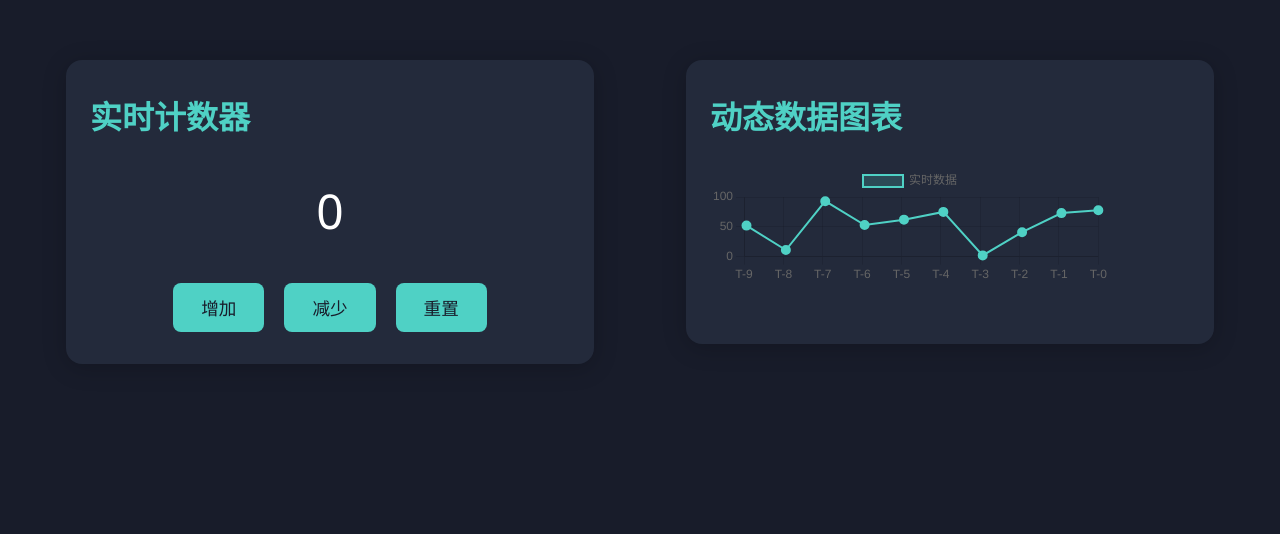
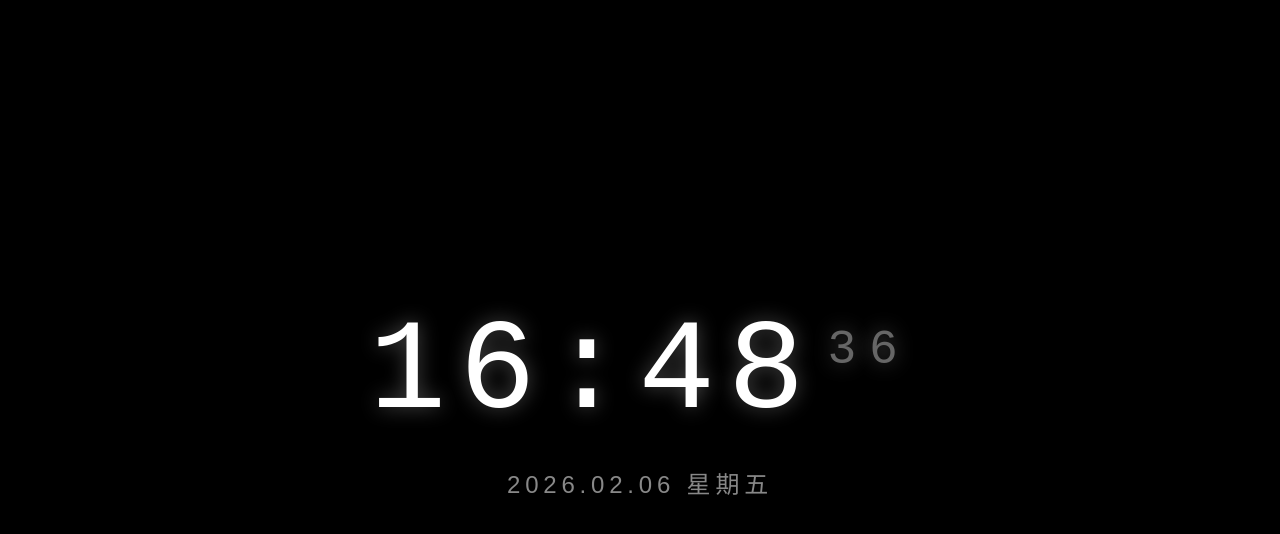
Before and after one commit to Jx138/project-1, a plain HTML site: page index.html in a window 1280 px wide. Drawn offline with nearby package versions, Linux system fonts and the light colour scheme.

Commit message:
时间戳闹钟

```diff
--- a/index.html
+++ b/index.html
@@ -1,151 +1,117 @@
-<!doctype html>
+<!DOCTYPE html>
 <html lang="zh-CN">
 <head>
-    <meta charset="UTF-8" />
-    <title>可交互电子大屏</title>
-    <meta name="viewport" content="width=device-width, initial-scale=1.0" />
+  <meta charset="UTF-8">
+  <title>极简黑白闹钟</title>
+  <meta name="viewport" content="width=device-width, initial-scale=1.0">
   <style>
+    * {
+      margin: 0;
+      padding: 0;
+      box-sizing: border-box;
+    }
+
     body {
-        margin: 0;
-        background: #181c2a;
-        color: #fff;
-        font-family: "Segoe UI", Arial, sans-serif;
+      background: #000;
+      display: flex;
+      justify-content: center;
+      align-items: center;
+      height: 100vh;
+      font-family: 'Arial', sans-serif;
       overflow: hidden;
     }
-      .dashboard {
-        display: flex;
-        flex-wrap: wrap;
-        justify-content: space-around;
-        align-items: flex-start;
-        height: 100vh;
-        padding: 40px 20px;
-        box-sizing: border-box;
+
+    .clock-container {
+      text-align: center;
+      position: relative;
     }
-      .card {
-        background: #232a3b;
-        border-radius: 16px;
-        box-shadow: 0 4px 24px rgba(0, 0, 0, 0.2);
-        margin: 20px;
-        padding: 32px 24px;
-        min-width: 320px;
-        min-height: 220px;
-        flex: 1 1 350px;
-        max-width: 480px;
-        transition: transform 0.2s;
-        cursor: pointer;
+
+    .time-display {
+      font-size: 8rem;
+      font-weight: 300;
+      color: #fff;
+      letter-spacing: 0.1em;
+      font-family: 'Courier New', monospace;
+      text-shadow: 0 0 20px rgba(255, 255, 255, 0.3);
+      transition: all 0.3s ease;
     }
-      .card:hover {
-        transform: scale(1.04);
-        box-shadow: 0 8px 32px rgba(0, 0, 0, 0.3);
+
+    .date-display {
+      font-size: 1.5rem;
+      color: #888;
+      margin-top: 20px;
+      letter-spacing: 0.2em;
+      font-weight: 300;
     }
-      .card h2 {
-        margin-top: 0;
-        font-size: 2em;
-        color: #4fd1c5;
+
+    .seconds {
+      font-size: 3rem;
+      color: #666;
+      margin-left: 10px;
+      vertical-align: super;
     }
-      .counter {
-        font-size: 3em;
-        margin: 40px 0;
-        text-align: center;
-        user-select: none;
+
+    @media (max-width: 768px) {
+      .time-display {
+        font-size: 4rem;
       }
-      .btn-group {
-        display: flex;
-        justify-content: center;
-        gap: 20px;
+      .seconds {
+        font-size: 2rem;
       }
-      .btn {
-        background: #4fd1c5;
-        color: #181c2a;
-        border: none;
-        border-radius: 8px;
-        padding: 12px 28px;
-        font-size: 1.1em;
-        cursor: pointer;
-        transition: background 0.2s;
+      .date-display {
+        font-size: 1.2rem;
       }
-      .btn:hover {
-        background: #38b2ac;
     }
-      @media (max-width: 900px) {
-        .dashboard {
-          flex-direction: column;
-          align-items: center;
-          padding: 20px 5px;
+
+    @media (max-width: 480px) {
+      .time-display {
+        font-size: 3rem;
       }
-        .card {
-          min-width: 90vw;
-          max-width: 98vw;
+      .seconds {
+        font-size: 1.5rem;
+      }
+      .date-display {
+        font-size: 1rem;
       }
     }
   </style>
 </head>
 <body>
-    <div class="dashboard">
-      <div class="card" id="counterCard">
-        <h2>实时计数器</h2>
-        <div class="counter" id="counterValue">0</div>
-        <div class="btn-group">
-          <button class="btn" onclick="changeCounter(1)">增加</button>
-          <button class="btn" onclick="changeCounter(-1)">减少</button>
-          <button class="btn" onclick="resetCounter()">重置</button>
+  <div class="clock-container">
+    <div class="time-display" id="time">
+      <span id="hours">00</span>:<span id="minutes">00</span><span class="seconds" id="seconds">00</span>
     </div>
+    <div class="date-display" id="date"></div>
   </div>
-      <div class="card" id="chartCard">
-        <h2>动态数据图表</h2>
-        <canvas id="myChart" width="400" height="120"></canvas>
-      </div>
-    </div>
-    <script src="https://cdn.jsdelivr.net/npm/chart.js"></script>
   <script>
-      // 计数器逻辑
-      let counter = 0;
-      function updateCounter() {
-        document.getElementById("counterValue").textContent = counter;
+    function updateClock() {
+      // 获取北京时间 (UTC+8)
+      const now = new Date();
+      const utc = now.getTime() + (now.getTimezoneOffset() * 60000);
+      const beijingTime = new Date(utc + (8 * 60 * 60 * 1000));
+
+      // 更新时间
+      const hours = String(beijingTime.getHours()).padStart(2, '0');
+      const minutes = String(beijingTime.getMinutes()).padStart(2, '0');
+      const seconds = String(beijingTime.getSeconds()).padStart(2, '0');
+
+      document.getElementById('hours').textContent = hours;
+      document.getElementById('minutes').textContent = minutes;
+      document.getElementById('seconds').textContent = seconds;
+
+      // 更新日期
+      const year = beijingTime.getFullYear();
+      const month = String(beijingTime.getMonth() + 1).padStart(2, '0');
+      const day = String(beijingTime.getDate()).padStart(2, '0');
+      const weekDays = ['日', '一', '二', '三', '四', '五', '六'];
+      const weekDay = weekDays[beijingTime.getDay()];
+
+      document.getElementById('date').textContent = `${year}.${month}.${day} 星期${weekDay}`;
     }
-      function changeCounter(val) {
-        counter += val;
-        updateCounter();
-      }
-      function resetCounter() {
-        counter = 0;
-        updateCounter();
-      }
-      updateCounter();
 
-      // 动态图表逻辑
-      const ctx = document.getElementById("myChart").getContext("2d");
-      const chartData = {
-        labels: Array.from({ length: 10 }, (_, i) => `T-${9 - i}`),
-        datasets: [
-          {
-            label: "实时数据",
-            data: Array.from({ length: 10 }, () =>
-              Math.floor(Math.random() * 100),
-            ),
-            backgroundColor: "rgba(79,209,197,0.2)",
-            borderColor: "#4fd1c5",
-            borderWidth: 2,
-            pointRadius: 4,
-            pointBackgroundColor: "#4fd1c5",
-          },
-        ],
-      };
-      const myChart = new Chart(ctx, {
-        type: "line",
-        data: chartData,
-        options: {
-          responsive: false,
-          scales: {
-            y: { beginAtZero: true },
-          },
-        },
-      });
-      setInterval(() => {
-        chartData.datasets[0].data.shift();
-        chartData.datasets[0].data.push(Math.floor(Math.random() * 100));
-        myChart.update();
-      }, 1500);
+    // 初始化并设置定时器
+    updateClock();
+    setInterval(updateClock, 1000);
   </script>
 </body>
 </html>
```
Lines whose indentation alone changed are shown as unchanged.
